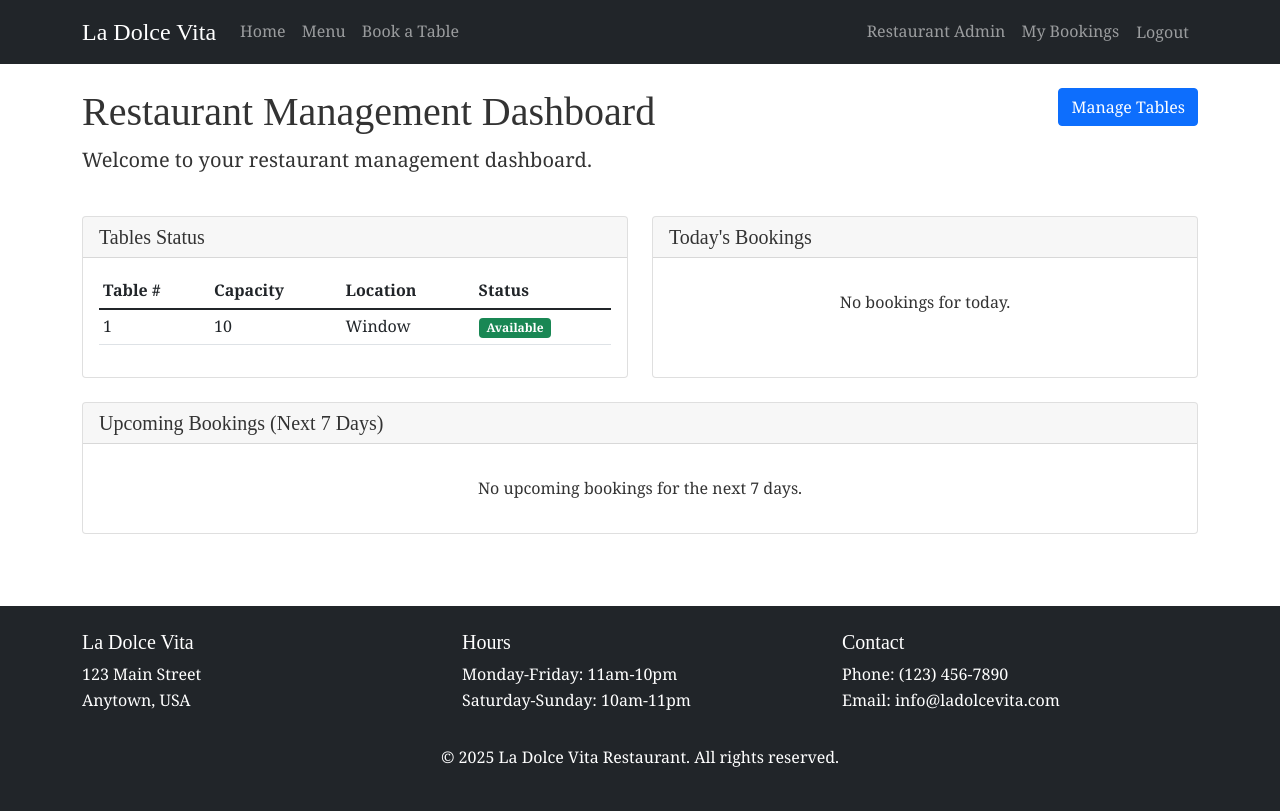
After one commit to Jurgens92/Restaurant-Booking-App, a Django app: page /admin-dashboard/ in a window 1280 px wide. The commit adds this page. Run offline with Django 5.2, Linux system fonts and the light colour scheme; a user stored in the database is signed in; tables that the repository leaves empty hold one stand-in row (values such as "Sample post").

Commit message:
#update sunday

```diff
--- a/booking/urls.py
+++ b/booking/urls.py
@@ -11,4 +11,12 @@ urlpatterns = [
     path('booking-success/', views.booking_success, name='booking_success'),
     path('accounts/logout/', LogoutView.as_view(), name='logout'),
     path('check-availability/', views.check_availability, name='check_availability'),
+
+    # Restaurant owner admin views
+    path('admin-dashboard/', views.admin_dashboard, name='admin_dashboard'),
+    path('admin-tables/', views.table_management, name='table_management'),
+    path('admin-tables/add/', views.edit_table, name='add_table'),
+    path('admin-tables/edit/<int:table_id>/', views.edit_table, name='edit_table'),
+    path('admin-confirm-booking/<int:booking_id>/', views.admin_confirm_booking, name='admin_confirm_booking'),
+    path('admin-cancel-booking/<int:booking_id>/', views.admin_cancel_booking, name='admin_cancel_booking'),
 ]
--- a/booking/views.py
+++ b/booking/views.py
@@ -2,10 +2,16 @@ from django.shortcuts import render, redirect, get_object_or_404
 from django.contrib.auth.decorators import login_required
 from django.contrib import messages
 from django.http import JsonResponse
+from django.contrib.admin.views.decorators import staff_member_required
+from django.utils import timezone
+from django.db.models import Count
 from .models import Booking, Table, MenuItem
 from .forms import BookingForm
 from .forms import RegisterForm
+from .forms import TableForm
 from datetime import datetime
+
+
 
 
 def home(request):
@@ -192,3 +198,97 @@ def check_availability(request):
         return JsonResponse({'error': 'Missing date or party size'}, status=400)
 
     return JsonResponse({'error': 'Invalid request method'}, status=405)
+
+
+#admin functions
+
+@staff_member_required
+def admin_dashboard(request):
+    """Dashboard view for restaurant management"""
+    # Get today's date
+    today = timezone.now().date()
+
+    # Get today's bookings
+    todays_bookings = Booking.objects.filter(booking_date=today)
+
+    # Get upcoming bookings (next 7 days)
+    upcoming_bookings = Booking.objects.filter(
+        booking_date__gt=today,
+        booking_date__lte=today + timezone.timedelta(days=7)
+    )
+
+    # Get tables usage statistics
+    table_usage = Booking.objects.filter(
+        status='CONFIRMED'
+    ).values('table__table_number').annotate(
+        booking_count=Count('id')
+    ).order_by('-booking_count')
+
+    # Get tables current status
+    all_tables = Table.objects.all().order_by('table_number')
+    tables_status = []
+
+    for table in all_tables:
+        current_booking = Booking.objects.filter(
+            table=table,
+            booking_date=today,
+            status='CONFIRMED'
+        ).first()
+
+        tables_status.append({
+            'table': table,
+            'current_booking': current_booking,
+        })
+
+    context = {
+        'todays_bookings': todays_bookings,
+        'upcoming_bookings': upcoming_bookings,
+        'table_usage': table_usage,
+        'tables_status': tables_status,
+    }
+
+    return render(request, 'admin/dashboard.html', context)
+
+
+@staff_member_required
+def admin_confirm_booking(request, booking_id):
+    """Confirm a booking (admin version)"""
+    booking = get_object_or_404(Booking, id=booking_id)
+    booking.status = 'CONFIRMED'
+    booking.save()
+    messages.success(request, f'Booking #{booking_id} has been confirmed.')
+    return redirect('admin_dashboard')
+
+@staff_member_required
+def admin_cancel_booking(request, booking_id):
+    """Cancel a booking (admin version)"""
+    booking = get_object_or_404(Booking, id=booking_id)
+    booking.status = 'CANCELLED'
+    booking.save()
+    messages.success(request, f'Booking #{booking_id} has been cancelled.')
+    return redirect('admin_dashboard')
+
+@staff_member_required
+def table_management(request):
+    """Table management view"""
+    tables = Table.objects.all().order_by('table_number')
+    return render(request, 'admin/table_management.html', {'tables': tables})
+
+@staff_member_required
+def edit_table(request, table_id=None):
+    """Add or edit a table"""
+    if table_id:
+        table = get_object_or_404(Table, id=table_id)
+    else:
+        table = None
+
+    if request.method == 'POST':
+        form = TableForm(request.POST, instance=table)
+        if form.is_valid():
+            form.save()
+            messages.success(request, f'Table has been {"updated" if table else "created"}.')
+            return redirect('table_management')
+    else:
+        form = TableForm(instance=table)
+
+    return render(request, 'admin/edit_table.html', {'form': form, 'table': table})
--- /dev/null
+++ b/templates/admin/dashboard.html
@@ -0,0 +1,172 @@
+{% extends 'base.html' %}
+
+{% block title %}Restaurant Admin Dashboard{% endblock %}
+
+{% block content %}
+<div class="row mb-4">
+    <div class="col">
+        <h1>Restaurant Management Dashboard</h1>
+        <p class="lead">Welcome to your restaurant management dashboard.</p>
+    </div>
+    <div class="col-auto">
+        <a href="{% url 'table_management' %}" class="btn btn-primary">Manage Tables</a>
+    </div>
+</div>
+
+<div class="row">
+    <!-- Tables status -->
+    <div class="col-md-6 mb-4">
+        <div class="card">
+            <div class="card-header">
+                <h5 class="mb-0">Tables Status</h5>
+            </div>
+            <div class="card-body">
+                <div class="table-responsive">
+                    <table class="table table-sm">
+                        <thead>
+                            <tr>
+                                <th>Table #</th>
+                                <th>Capacity</th>
+                                <th>Location</th>
+                                <th>Status</th>
+                            </tr>
+                        </thead>
+                        <tbody>
+                            {% for table_status in tables_status %}
+                            <tr>
+                                <td>{{ table_status.table.table_number }}</td>
+                                <td>{{ table_status.table.capacity }}</td>
+                                <td>{{ table_status.table.get_location_display }}</td>
+                                <td>
+                                    {% if table_status.current_booking %}
+                                    <span class="badge bg-danger">Booked by {{ table_status.current_booking.user.username }}</span>
+                                    {% else %}
+                                    <span class="badge bg-success">Available</span>
+                                    {% endif %}
+                                </td>
+                            </tr>
+                            {% endfor %}
+                        </tbody>
+                    </table>
+                </div>
+            </div>
+        </div>
+    </div>
+
+    <!-- Today's bookings -->
+    <div class="col-md-6 mb-4">
+        <div class="card">
+            <div class="card-header">
+                <h5 class="mb-0">Today's Bookings</h5>
+            </div>
+            <div class="card-body">
+                {% if todays_bookings %}
+                <div class="table-responsive">
+                    <table class="table table-sm">
+                        <thead>
+                            <tr>
+                                <th>Time</th>
+                                <th>Table</th>
+                                <th>Customer</th>
+                                <th>Party</th>
+                                <th>Status</th>
+                                <th>Actions</th>
+                            </tr>
+                        </thead>
+                        <tbody>
+                            {% for booking in todays_bookings %}
+                            <tr>
+                                <td>{{ booking.booking_time }}</td>
+                                <td>{{ booking.table.table_number }}</td>
+                                <td>{{ booking.user.username }}</td>
+                                <td>{{ booking.party_size }}</td>
+                                <td>
+                                    {% if booking.status == 'PENDING' %}
+                                        <span class="badge bg-warning">Pending</span>
+                                    {% elif booking.status == 'CONFIRMED' %}
+                                        <span class="badge bg-success">Confirmed</span>
+                                    {% else %}
+                                        <span class="badge bg-danger">Cancelled</span>
+                                    {% endif %}
+                                </td>
+                                <td>
+                                    {% if booking.status == 'PENDING' %}
+                                        <a href="{% url 'admin_confirm_booking' booking.id %}" class="btn btn-sm btn-success">Confirm</a>
+                                        <a href="{% url 'admin_cancel_booking' booking.id %}" class="btn btn-sm btn-danger">Cancel</a>
+                                    {% elif booking.status == 'CONFIRMED' %}
+                                        <a href="{% url 'admin_cancel_booking' booking.id %}" class="btn btn-sm btn-danger">Cancel</a>
+                                    {% endif %}
+                                </td>
+                            </tr>
+                            {% endfor %}
+                        </tbody>
+                    </table>
+                </div>
+                {% else %}
+                <p class="text-center my-3">No bookings for today.</p>
+                {% endif %}
+            </div>
+        </div>
+    </div>
+</div>
+
+<div class="row">
+    <!-- Upcoming bookings -->
+    <div class="col-12 mb-4">
+        <div class="card">
+            <div class="card-header">
+                <h5 class="mb-0">Upcoming Bookings (Next 7 Days)</h5>
+            </div>
+            <div class="card-body">
+                {% if upcoming_bookings %}
+                <div class="table-responsive">
+                    <table class="table">
+                        <thead>
+                            <tr>
+                                <th>Date</th>
+                                <th>Time</th>
+                                <th>Table</th>
+                                <th>Customer</th>
+                                <th>Party</th>
+                                <th>Status</th>
+                                <th>Actions</th>
+                            </tr>
+                        </thead>
+                        <tbody>
+                            {% for booking in upcoming_bookings %}
+                            <tr>
+                                <td>{{ booking.booking_date }}</td>
+                                <td>{{ booking.booking_time }}</td>
+                                <td>{{ booking.table.table_number }}</td>
+                                <td>{{ booking.user.username }}</td>
+                                <td>{{ booking.party_size }}</td>
+                                <td>
+                                    {% if booking.status == 'PENDING' %}
+                                        <span class="badge bg-warning">Pending</span>
+                                    {% elif booking.status == 'CONFIRMED' %}
+                                        <span class="badge bg-success">Confirmed</span>
+                                    {% else %}
+                                        <span class="badge bg-danger">Cancelled</span>
+                                    {% endif %}
+                                </td>
+                                <td>
+                                    {% if booking.status == 'PENDING' %}
+                                        <a href="{% url 'admin_confirm_booking' booking.id %}" class="btn btn-sm btn-success">Confirm</a>
+                                        <a href="{% url 'admin_cancel_booking' booking.id %}" class="btn btn-sm btn-danger">Cancel</a>
+                                    {% elif booking.status == 'CONFIRMED' %}
+                                        <a href="{% url 'admin_cancel_booking' booking.id %}" class="btn btn-sm btn-danger">Cancel</a>
+                                    {% endif %}
+                                </td>
+                            </tr>
+                            {% endfor %}
+                        </tbody>
+                    </table>
+                </div>
+                {% else %}
+                <p class="text-center my-3">No upcoming bookings for the next 7 days.</p>
+                {% endif %}
+            </div>
+        </div>
+    </div>
+</div>
+{% endblock %}
--- a/templates/base.html
+++ b/templates/base.html
@@ -31,6 +31,11 @@
                 </ul>
                 <ul class="navbar-nav">
                     {% if user.is_authenticated %}
+                    {% if user.is_staff %}
+                    <li class="nav-item">
+                        <a class="nav-link" href="{% url 'admin_dashboard' %}">Restaurant Admin</a>
+                    </li>
+                    {% endif %}
                         <li class="nav-item">
                             <a class="nav-link" href="{% url 'my_bookings' %}">My Bookings</a>
                         </li>
```
Also changed, not shown: booking/admin.py (+26 -1 lines), booking/forms.py (+6 -1 lines), templates/admin/edit_table.html (added, +21 -0 lines), templates/admin/table_management.html (added, +48 -0 lines).
